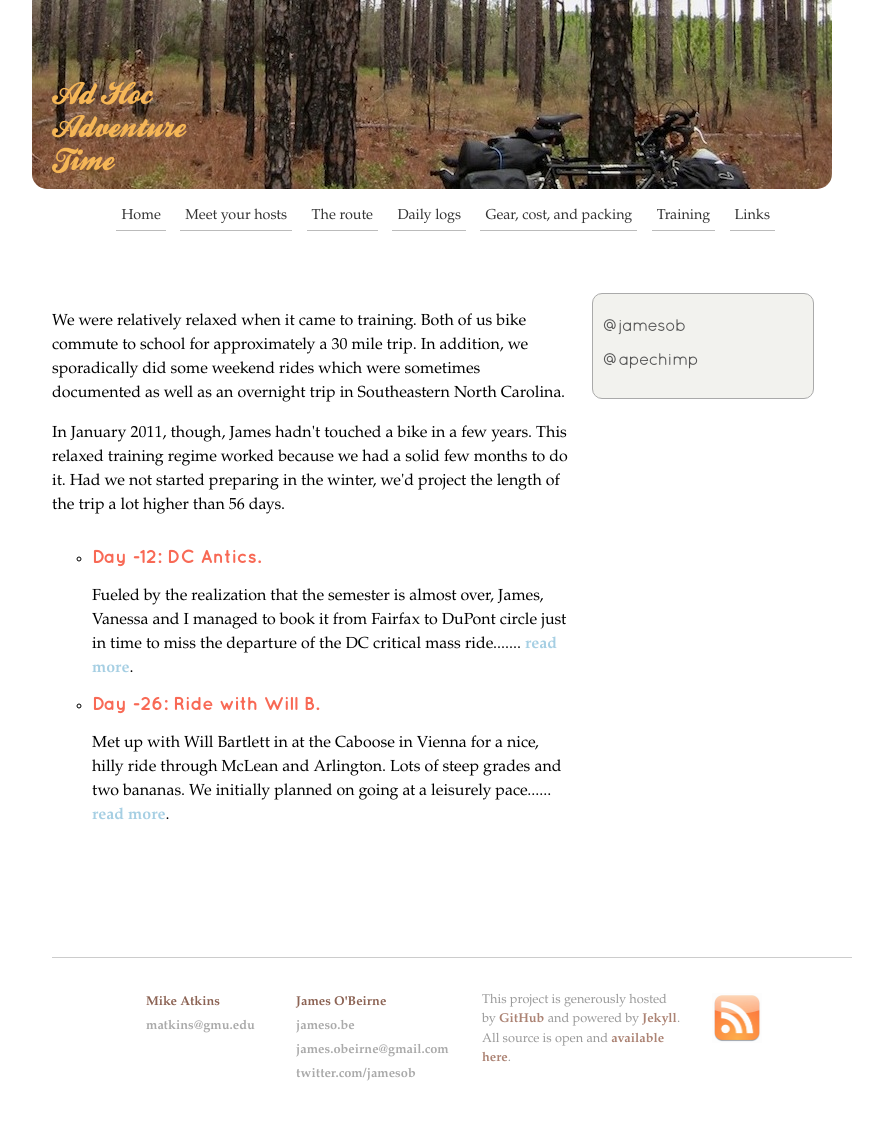
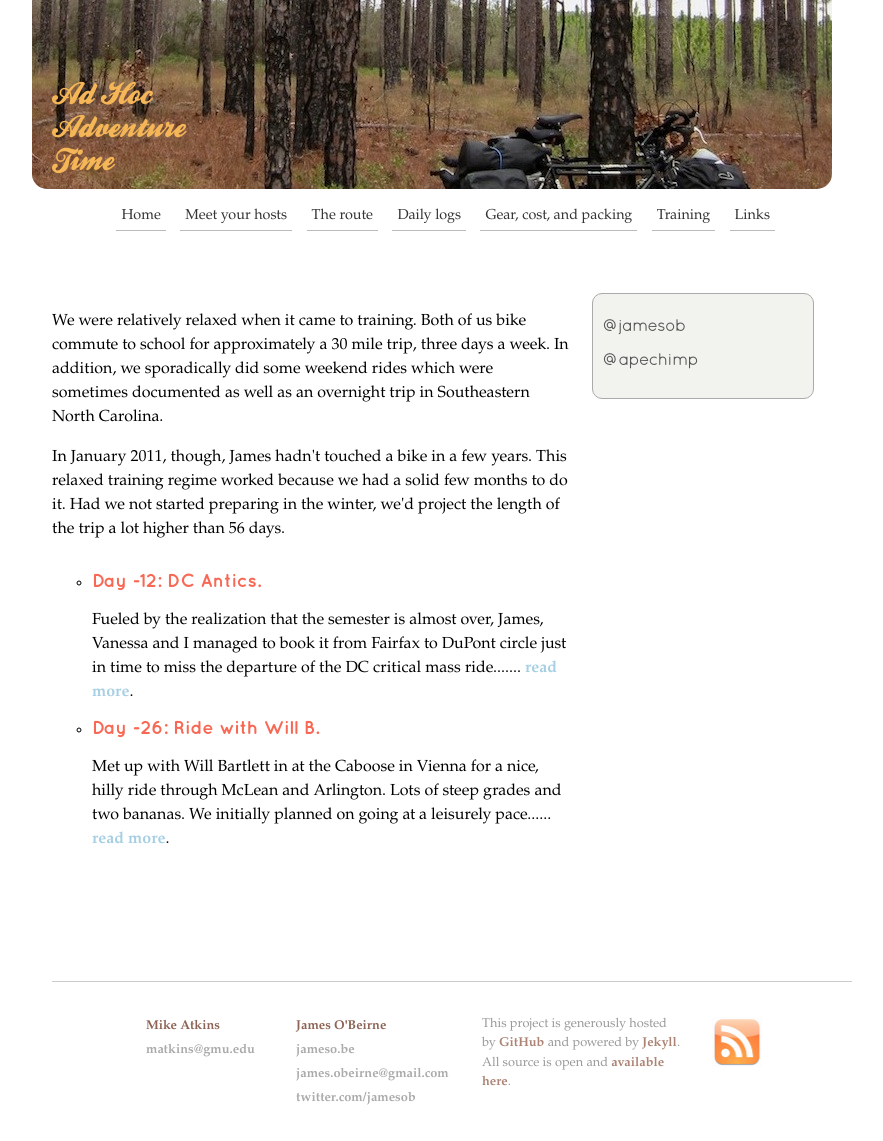
Before and after one commit to jamesob/biketrip, a Jekyll site: the page built from preparing.html, in a window 1280 px wide. Shown: the whole page, without its empty margins (208-1091 px from the left). Built offline with Jekyll 4.4.1, drawn with Linux system fonts in a browser that asks for light colours; before the commit the page ends 1117 px from its top, so only the background shows below that.

Commit message:
more training edits

```diff
--- a/preparing.html
+++ b/preparing.html
@@ -4,9 +4,9 @@ title: Training
 ---
 
 <p>We were relatively relaxed when it came to training. Both of us bike commute
-to school for approximately a 30 mile trip. In addition, we sporadically did
-some weekend rides which were sometimes documented as well as an overnight trip
-in Southeastern North Carolina.</p>
+to school for approximately a 30 mile trip, three days a week. In addition, we
+sporadically did some weekend rides which were sometimes documented as well as
+an overnight trip in Southeastern North Carolina.</p>
 
 <p>In January 2011, though, James hadn't touched a bike in a few years. This
 relaxed training regime worked because we had a solid few months to do it. Had
```
